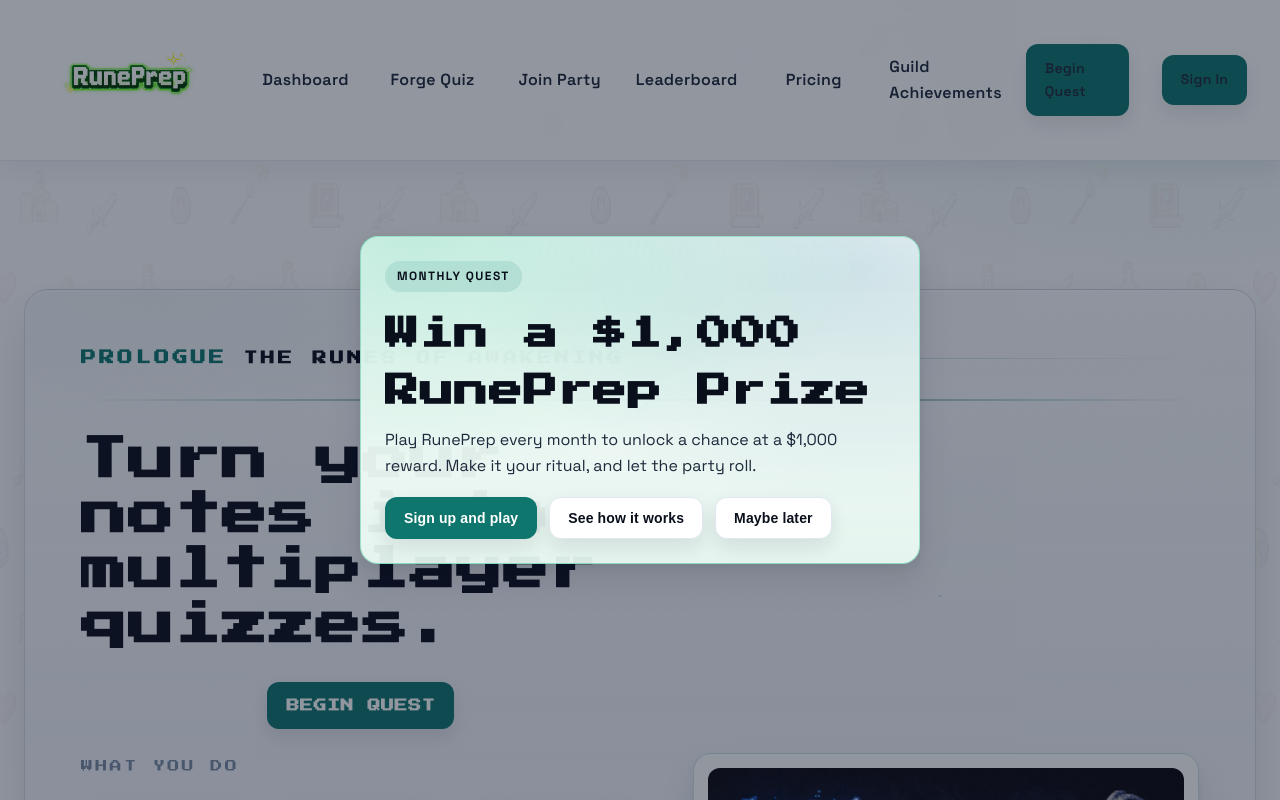
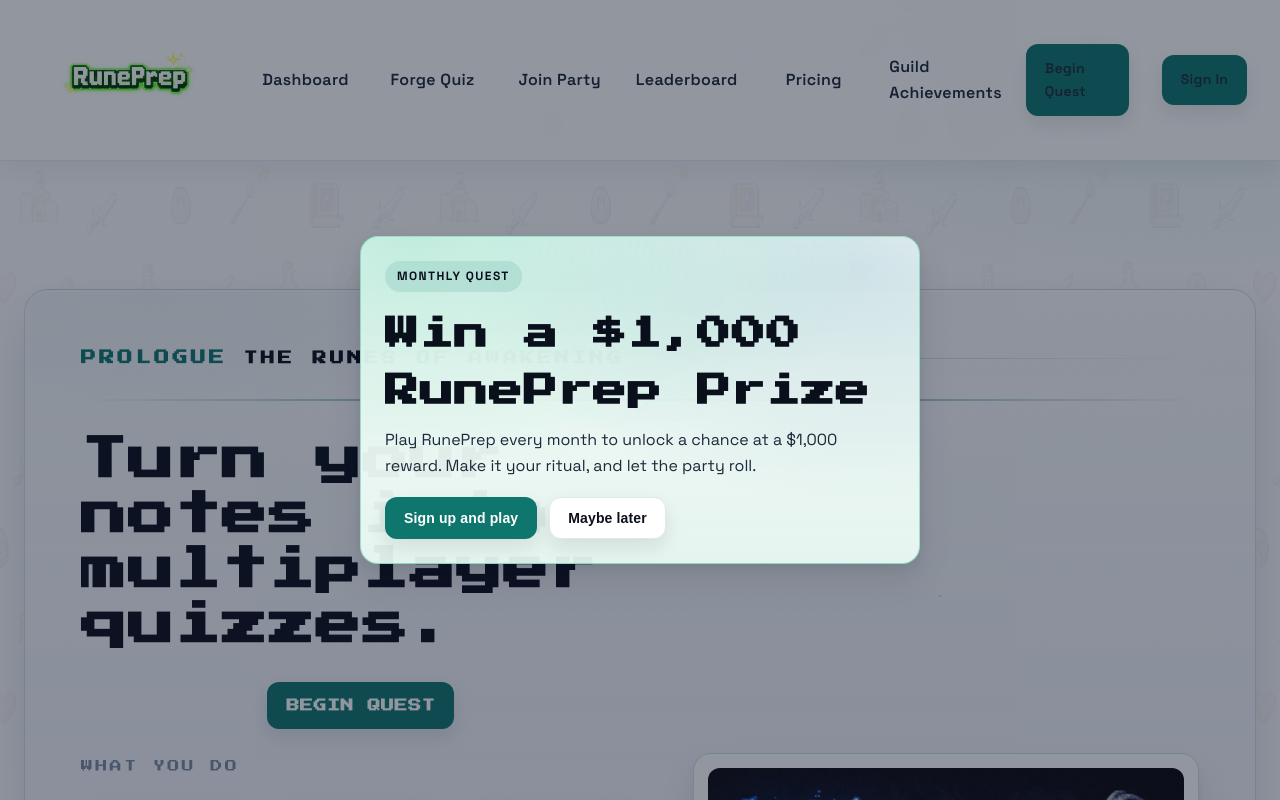
Before and after one commit to ryogagrisnik/studynite, a Next.js app: page / in a window 1280 px wide. Shown: the top 800 px of the page. Built offline with nearby package versions, Linux system fonts and the light colour scheme; no server answers.

Commit message:
Remove promo how-it-works link

```diff
--- a/components/PrizePromoModal.tsx
+++ b/components/PrizePromoModal.tsx
@@ -75,9 +75,6 @@ export default function PrizePromoModal() {
               >
                 Sign up and play
               </button>
-              <button className="btn btn-outline" type="button" onClick={() => handleNavigate("/how-it-works")}>
-                See how it works
-              </button>
             </>
           )}
           <button className="btn btn-outline" onClick={dismissPromo}>
```
